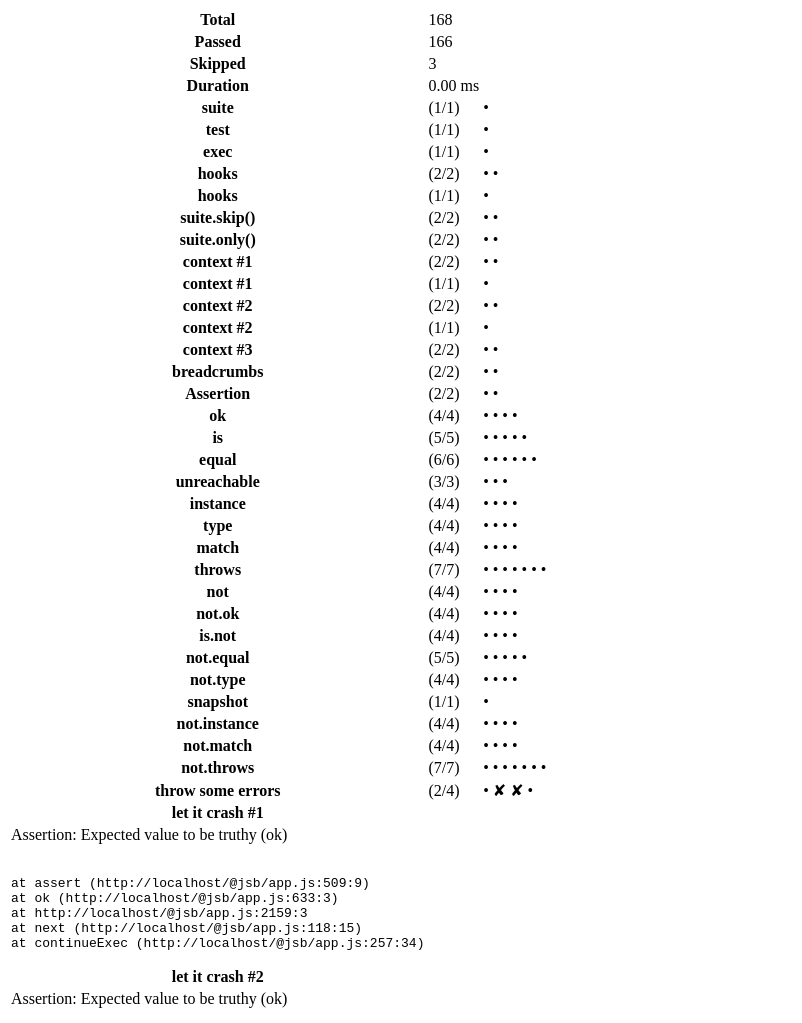
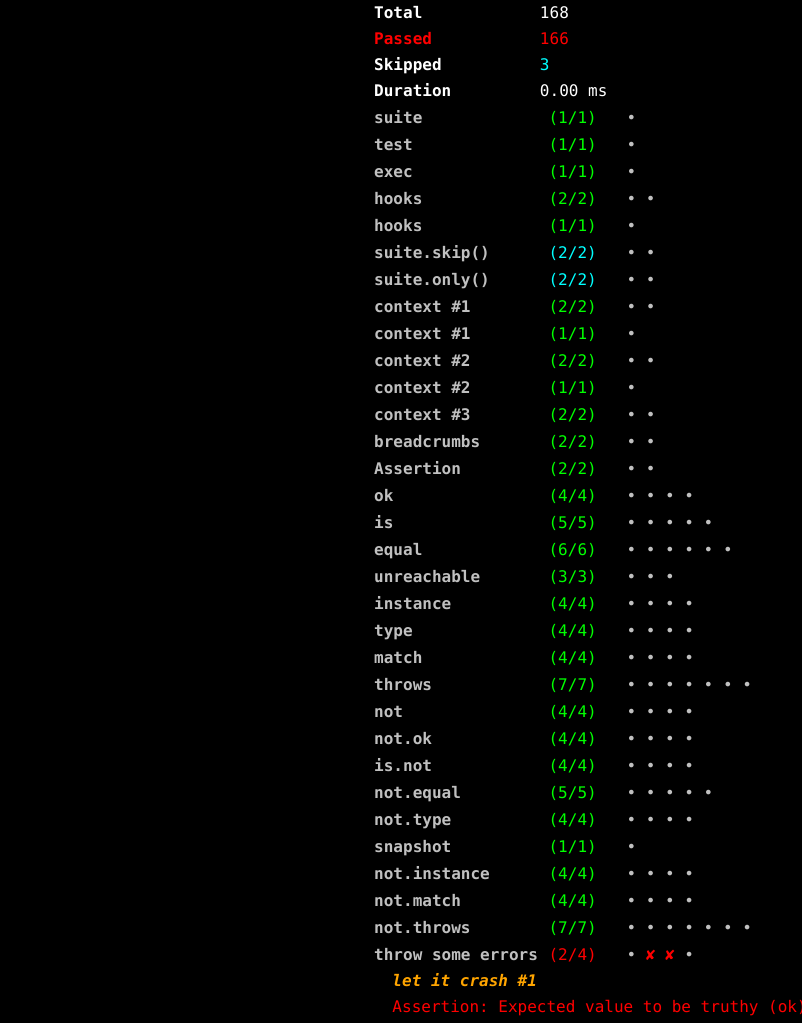
Before and after one commit to peerreynders/uvb-spike-a, a website built with Vite: page index.html in a window 1280 px wide. Shown: the top 1023 px of the page, without its empty margins (0-802 px from the left). Built offline with nearby package versions, Linux system fonts and the light colour scheme.

Commit message:
Fixed test failure headers attribute

```diff
--- a/index.html
+++ b/index.html
@@ -5,23 +5,164 @@
     <meta charset="UTF-8" />
     <meta name="viewport" content="width=device-width, initial-scale=1.0" />
     <title>Vite + TS</title>
+		<style>
+			:root {
+				--color-black: #000000;
+				--color-cyan: #00ffff;
+				--color-lime: #00ff00;
+				--color-orange: #ffa500;
+				--color-orange-dark: #ff4500;
+				--color-silver: #c0c0c0;
+				--color-red: #ff0000;
+				--color-white: #ffffff;
+				--color-off-white: #f3f4f4;
+				--font-mono: SFMono-Regular, Consolas, "Liberation Mono", Menlo, monospace;
+				--padding-fail: 2ch;
+			}
+			/* reset */
+			*,*::before,
+			*::after{
+				box-sizing:border-box
+			}
+
+			body,
+			h1,
+			h2,
+			h3,
+			h4,
+			p,
+			figure,
+			blockquote,
+			dl,
+			dd{
+				margin:0
+			}
+
+			ul[role="list"],
+			ol[role="list"]{
+				list-style:none
+			}
+
+			html:focus-within{
+				scroll-behavior:smooth
+			}
+
+			body{
+				min-height:100vh;
+				text-rendering:optimizeSpeed;
+				line-height:1.5
+			}
+
+			a:not([class]){
+				text-decoration-skip-ink:auto
+			}
+
+			img,picture{
+				max-width:100%;
+				display:block
+			}
+
+			input,
+			button,
+			textarea,
+			select{
+				font:inherit
+			}
+
+			@media(prefers-reduced-motion:reduce){
+				html:focus-within{
+					scroll-behavior:auto
+				}
+				*,
+				*::before,
+				*::after{
+					animation-duration:.01ms !important;
+					animation-iteration-count:1 !important;
+					transition-duration:.01ms !important;
+					scroll-behavior:auto !important
+				}
+			}
+			/* end reset */
+			body {
+				font-family: var(--font-mono);
+				color: var(--color-white);
+				background-color: var(--color-black);
+			}
+
+			table {
+  			border-collapse: collapse;
+				margin: 0 auto;
+			}
+
+			th {
+				text-align: left;
+			}
+
+      th[id^=suite] {
+				color: var(--color-silver);
+				border-top: 1px solid var(--color-black);
+			}
+
+      th[id^=fail] {
+				padding-left: var(--padding-fail);
+				color: var(--color-orange);
+				font-weight: bold;
+				font-style: italic;
+			}
+
+			td.uvb-report-fail-message {
+				padding-left: var(--padding-fail);
+				color: var(--color-red);
+			}
+
+			td.uvb-report-error-stack {
+				padding-left: var(--padding-fail);
+				color: var(--color-orange);
+			}
+
+			td.uvb-report-test-indicator {
+				padding-left: 1ch;
+				color: var(--color-silver);
+			}
+
+			.uvb-report-fail-indicator {
+				color: var(--color-red);
+			}
+
+			.uvb-report-test-count {
+				padding-left: 1ch;
+				text-align: left;
+			}
+
+			.uvb-report--pass {
+				color: var(--color-lime);
+			}
+
+			.uvb-report--skip {
+				color: var(--color-cyan);
+			}
+
+			.uvb-report--fail {
+				color: var(--color-red);
+			}
+		</style>
   </head>
   <body>
     <uvub-report></uvub-report>
     <template id="uvub-report-suite">
       <tr>
         <th></th>
-        <td class="js-uvb-report-test-count">( / )</td>
-        <td class="js-uvb-report-test-indicator"></td>
+        <td class="uvb-report-test-count js-uvb-report-test-count">( / )</td>
+        <td class="uvb-report-test-indicator js-uvb-report-test-indicator"></td>
       </tr>
     </template>
     <template id="uvub-report-failure">
       <tbody>
         <tr>
-          <th></th>
+          <th colspan="3"></th>
         </tr>
         <tr>
-          <td class="uvb-report-fail-message">
+          <td class="uvb-report-fail-message" colspan="3">
             <span class="uvb-report-operator"></span>
           </td>
         </tr>
@@ -29,7 +170,7 @@
     </template>
 		<template id="uvub-report-error">
 			<tr>
-    		<td class="uvb-report-error-stack">
+    		<td class="uvb-report-error-stack" colspan="3">
       		<pre></pre>
      		</td>
    		</tr>
@@ -39,19 +180,19 @@
         <tbody>
           <tr>
             <th id="total">Total</th>
-            <td class="js-uvb-report-total" headers="total"></td>
+            <td class="js-uvb-report-total" headers="total" colspan="2"></td>
           </tr>
           <tr>
             <th id="passed">Passed</th>
-            <td class="js-uvb-report-passed" headers="passed"></td>
+            <td class="js-uvb-report-passed" headers="passed" colspan="2"></td>
           </tr>
           <tr>
             <th id="skipped">Skipped</th>
-            <td class="js-uvb-report-skipped" headers="skipped"></td>
+            <td class="js-uvb-report-skipped" headers="skipped" colspan="2"></td>
           </tr>
           <tr>
             <th id="duration">Duration</th>
-            <td class="js-uvb-report-duration" headers="duration"></td>
+            <td class="js-uvb-report-duration" headers="duration" colspan="2"></td>
           </tr>
         </tbody>
       </table>
--- a/report/src/index.js
+++ b/report/src/index.js
@@ -261,13 +261,39 @@ function prepareSuite(name, suiteNo) {
   };
 }
 
+const TEST_PASS = '\u2022'; // U+2022 Bullet
+const TEST_FAIL = '\u2718'; // U+2718 Heavy Ballot X
+
+/** @type {(part: string) => string} */
+const renderIndicatorPart = part =>
+	part.startsWith(TEST_FAIL) ? `<span class="uvb-report-fail-indicator">${part}</span>` : part;
+
 /**
  * @param {import('./internal').SuiteRefs} suite
  * @param {boolean} passed
  */
 function updateSuiteTest(suite, passed) {
-  suite.outcomes.push(passed ? '•' : '✘');
-  const indicators = suite.outcomes.join(' ');
+  suite.outcomes.push(passed ? TEST_PASS : TEST_FAIL);
+
+  /** @type {string[]} */
+  const parts = [];
+	let lastResult = ' ';
+	for(let i = 0; i < suite.outcomes.length; i += 1) {
+		const result = suite.outcomes[i];
+		if (result === lastResult) {
+			parts[parts.length - 1] = parts[parts.length - 1] + ' ' + result;
+			continue;
+		}
+
+		lastResult = result;
+		parts.push(result);
+	}
+
+  let indicators = renderIndicatorPart(parts[0]);
+	for(let i = 1; i < parts.length; i += 1) {
+		indicators += ' ' + renderIndicatorPart(parts[i]);
+	}
+
   suite.indicators.innerHTML = indicators;
 }
 
@@ -295,13 +321,13 @@ let failureTemplate;
 
 /**
  * @param {string} name
- * @param {number} suiteNo
  * @param {number} failNo
+ * @param {string} suiteId
  * @param {string} message
  * @param {string} operator
  * @returns {Element[]}
  */
-function renderTestFailure(name, suiteNo, failNo, message, operator) {
+function renderTestFailure(name, failNo, suiteId, message, operator) {
   if (!failureTemplate) {
     const element = getTemplateById(TEMPLATE_FAIL_ID).content.firstElementChild;
 
@@ -331,7 +357,7 @@ function renderTestFailure(name, suiteNo, failNo, message, operator) {
 
   header.textContent = name;
   header.setAttribute('id', id);
-  data.headers = `suite${suiteNo} ${id}`;
+  data.headers = `${suiteId} ${id}`;
 
   if (operator) {
     span.textContent = `(${operator})`;
@@ -349,12 +375,12 @@ const TEMPLATE_ERROR_ID = 'uvub-report-error';
 let errorTemplate;
 
 /**
- * @param {number} suiteNo
  * @param {number} failNo
+ * @param {string} suiteId
  * @param {string} stack
  * @returns {HTMLTableRowElement}
  */
-function renderErrorStack(suiteNo, failNo, stack) {
+function renderErrorStack(failNo, suiteId, stack) {
   if (!errorTemplate) {
     const element =
       getTemplateById(TEMPLATE_ERROR_ID).content.firstElementChild;
@@ -375,7 +401,7 @@ function renderErrorStack(suiteNo, failNo, stack) {
     throw new Error('renderErrorStack: Missing references');
   }
 
-  data.headers = `suite${suiteNo} fail${failNo}`;
+  data.headers = `${suiteId} fail${failNo}`;
   pre.textContent = stack;
   return root;
 }
@@ -509,15 +535,15 @@ function makeBinder(replaceWith) {
       for (const error of errors) {
         const rows = renderTestFailure(
           error.testName,
-          suiteNo,
           failNo,
+					suite.id,
           error.message,
           error.operator
         );
         summary.tbody.append(...rows);
 
         if (error.stack) {
-          const stackRow = renderErrorStack(suiteNo, failNo, error.stack);
+          const stackRow = renderErrorStack(failNo, suite.id, error.stack);
           summary.tbody.append(stackRow);
         }
 
--- a/src/index.d.ts
+++ b/src/index.d.ts
@@ -1,6 +1,6 @@
 import type { Handler } from './internal';
 
-export type { Handler, SuiteErrors, Reporter, EndResult } from './internal';
+export type { Handler, EndResult, Reporter, SuiteErrors, State } from './internal';
 
 export type RegisterHook<U extends object = Record<string, never>> = (
   handler: Handler<U>
```
